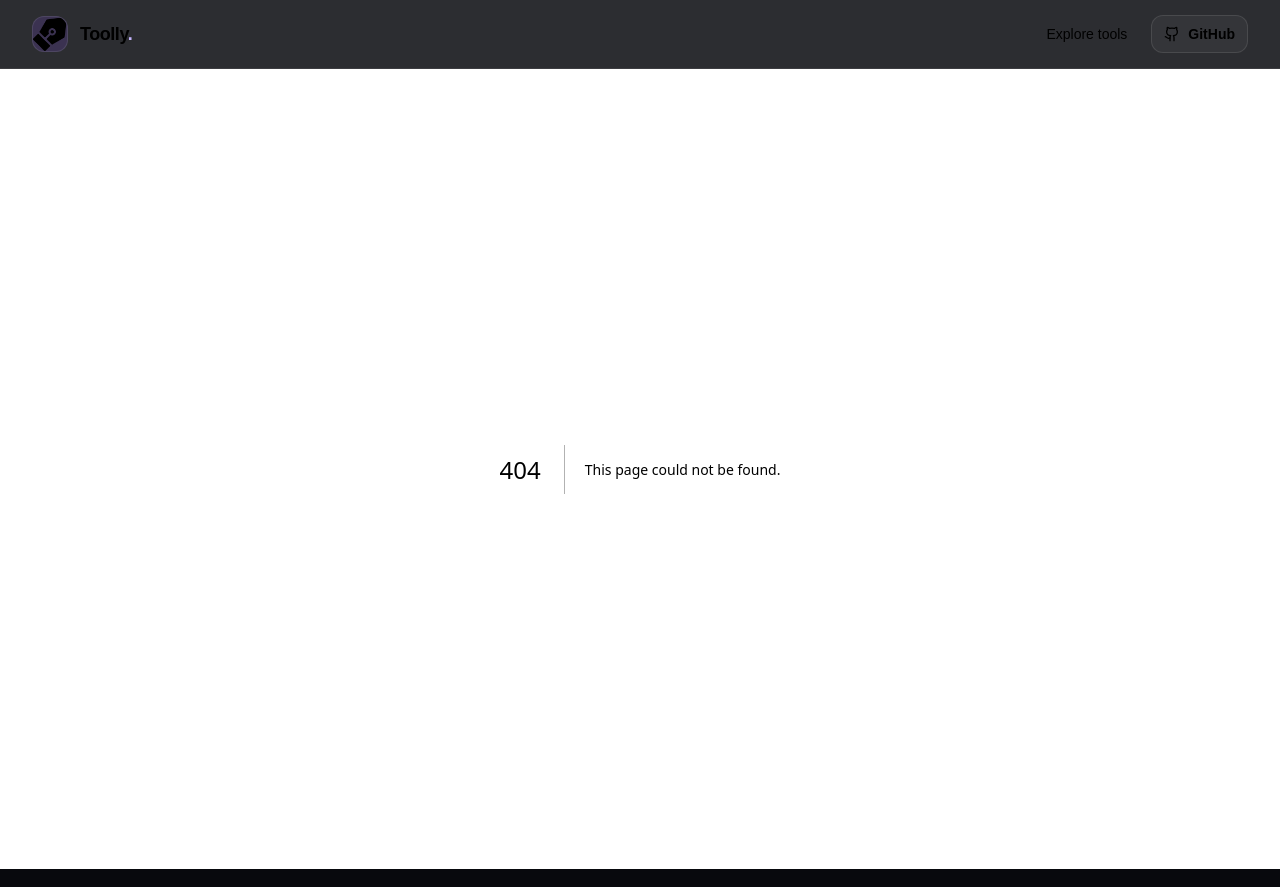
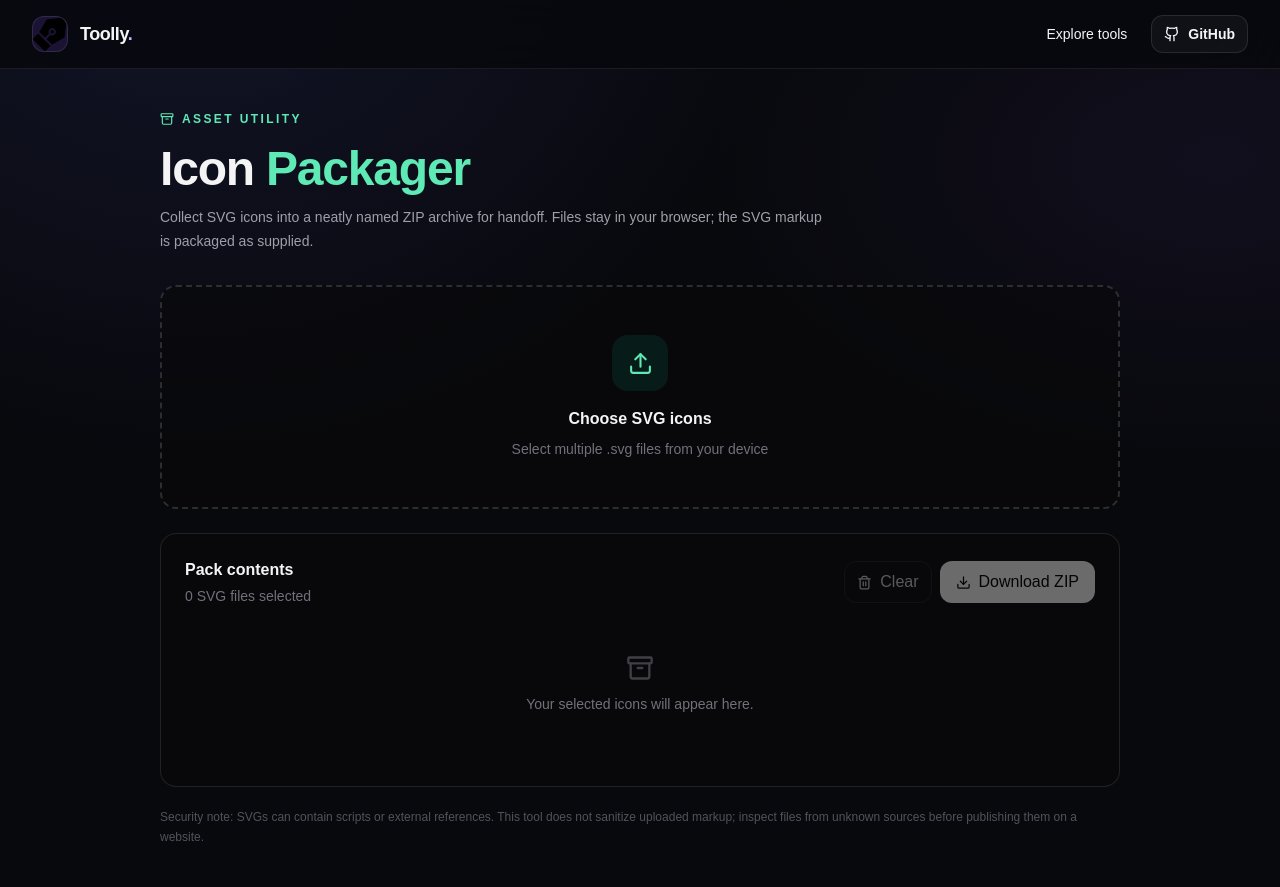
Before and after one commit to Fahim-hash/toolly.ami, a Next.js app: page /tools/package in a window 1280 px wide. Before the commit this address had no page. Built offline with nearby package versions, Linux system fonts and the light colour scheme.

Commit message:
Add SVG icon packager tool

```diff
--- /dev/null
+++ b/app/tools/package/page.tsx
@@ -0,0 +1,46 @@
+"use client";
+import { useState } from 'react';
+import JSZip from 'jszip';
+import { Archive, Download, FileCode2, Trash2, Upload } from 'lucide-react';
+
+type IconFile = { id: string; file: File };
+export default function IconPackagerPage() {
+  const [files, setFiles] = useState<IconFile[]>([]);
+  const [busy, setBusy] = useState(false);
+  const [message, setMessage] = useState('');
+  const addFiles = (list: FileList | null) => {
+    if (!list) return;
+    const incoming = Array.from(list).filter(f => f.name.toLowerCase().endsWith('.svg') || f.type === 'image/svg+xml');
+    if (incoming.length !== list.length) setMessage('Only SVG files were added. Other file types were skipped.');
+    else setMessage('');
+    setFiles(prev => [...prev, ...incoming.map(file => ({ id: `${file.name}-${file.size}-${Math.random()}`, file }))]);
+  };
+  const exportZip = async () => {
+    if (!files.length) return;
+    setBusy(true); setMessage('');
+    try {
+      const zip = new JSZip();
+      const icons = zip.folder('icons');
+      for (const item of files) {
+        const safeName = item.file.name.replace(/[^a-zA-Z0-9._-]/g, '-').replace(/\.svg$/i, '') || 'icon';
+        icons?.file(`${safeName}.svg`, await item.file.text());
+      }
+      zip.file('README.txt', `Toolly Icon Packager\n\nIcons are provided as uploaded. Review SVG contents before using files from untrusted sources.\n\nFiles: ${files.length}\n`);
+      const blob = await zip.generateAsync({ type: 'blob' });
+      const url = URL.createObjectURL(blob); const link = document.createElement('a');
+      link.href = url; link.download = 'toolly-icon-pack.zip'; link.click(); URL.revokeObjectURL(url);
+      setMessage('Your icon ZIP is ready.');
+    } catch { setMessage('Could not create the ZIP. Please try again.'); }
+    finally { setBusy(false); }
+  };
+  return <div className="mx-auto max-w-5xl px-4 py-10 sm:px-6 lg:px-8">
+    <header className="mb-8"><span className="inline-flex items-center gap-2 text-xs font-bold uppercase tracking-[.2em] text-emerald-300"><Archive size={14}/> Asset utility</span><h1 className="mt-3 text-4xl font-black tracking-tight sm:text-5xl">Icon <span className="text-emerald-300">Packager</span></h1><p className="mt-3 max-w-2xl text-sm leading-6 text-zinc-400">Collect SVG icons into a neatly named ZIP archive for handoff. Files stay in your browser; the SVG markup is packaged as supplied.</p></header>
+    <label className="flex cursor-pointer flex-col items-center rounded-2xl border-2 border-dashed border-white/15 bg-zinc-950/60 px-6 py-12 text-center transition hover:border-emerald-300/40 hover:bg-zinc-900/60"><span className="mb-4 flex h-14 w-14 items-center justify-center rounded-2xl bg-emerald-400/10 text-emerald-300"><Upload size={25}/></span><span className="font-bold">Choose SVG icons</span><span className="mt-2 text-sm text-zinc-500">Select multiple .svg files from your device</span><input className="sr-only" type="file" accept=".svg,image/svg+xml" multiple onChange={e=>{addFiles(e.target.files);e.currentTarget.value='';}}/></label>
+    <section className="mt-6 rounded-2xl border border-white/10 bg-zinc-950/70 p-5 sm:p-6">
+      <div className="flex flex-wrap items-center justify-between gap-3"><div><h2 className="font-bold">Pack contents</h2><p className="mt-1 text-sm text-zinc-500">{files.length} SVG {files.length===1?'file':'files'} selected</p></div><div className="flex gap-2"><button onClick={()=>{setFiles([]);setMessage('');}} disabled={!files.length||busy} className="inline-flex items-center gap-2 rounded-xl border border-white/10 px-3 py-2 text-sm text-zinc-300 hover:bg-white/5 disabled:opacity-40"><Trash2 size={15}/> Clear</button><button onClick={exportZip} disabled={!files.length||busy} className="inline-flex items-center gap-2 rounded-xl bg-white px-4 py-2 text-sm font-bold text-black hover:bg-emerald-100 disabled:opacity-40"><Download size={15}/>{busy?'Packaging…':'Download ZIP'}</button></div></div>
+      {files.length ? <ul className="mt-5 divide-y divide-white/[.07]">{files.map(item=><li key={item.id} className="flex items-center gap-3 py-3"><FileCode2 size={18} className="shrink-0 text-emerald-300"/><span className="min-w-0 flex-1 truncate text-sm text-zinc-200">{item.file.name}</span><span className="text-xs text-zinc-500">{(item.file.size/1024).toFixed(1)} KB</span><button aria-label={`Remove ${item.file.name}`} onClick={()=>setFiles(prev=>prev.filter(f=>f.id!==item.id))} className="rounded-lg p-2 text-zinc-500 hover:bg-white/5 hover:text-red-300"><Trash2 size={15}/></button></li>)}</ul> : <div className="py-12 text-center"><Archive size={28} className="mx-auto text-zinc-700"/><p className="mt-3 text-sm text-zinc-500">Your selected icons will appear here.</p></div>}
+      {message && <p role="status" className="mt-4 rounded-xl border border-white/10 bg-white/[.03] px-4 py-3 text-sm text-zinc-300">{message}</p>}
+    </section>
+    <p className="mt-5 text-xs leading-5 text-zinc-600">Security note: SVGs can contain scripts or external references. This tool does not sanitize uploaded markup; inspect files from unknown sources before publishing them on a website.</p>
+  </div>;
+}
```
